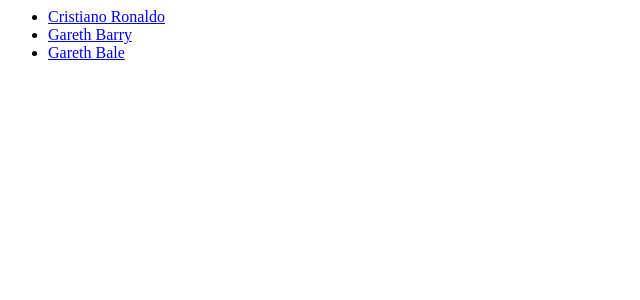
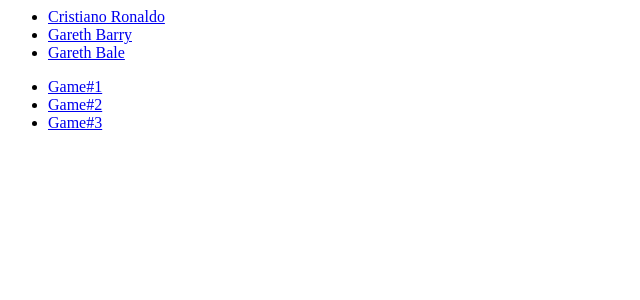
Before and after one commit to harshnag/fantasyfooty, a Django app: page /grids/ in a window 1280 px wide. Shown: the top 300 px of the page, without its empty margins (0-640 px from the left). Run offline with Django 3.2, Linux system fonts and the light colour scheme; data comes from the database, SQL or seed files in the repository.

Commit message:
Add files via upload

```diff
--- a/grids/templates/grids/index.html
+++ b/grids/templates/grids/index.html
@@ -7,3 +7,13 @@
 {% else %}
     <p>No players are available.</p>
 {% endif %}
+
+{% if player_list %}
+    <ul>
+    {% for game in games %}
+        <li><a href="{% url 'grids:gameboard' game.id %}">Game#{{ game.id }}</a></li>
+    {% endfor %}
+    </ul>
+{% else %}
+    <p>No games are available.</p>
+{% endif %}
```
